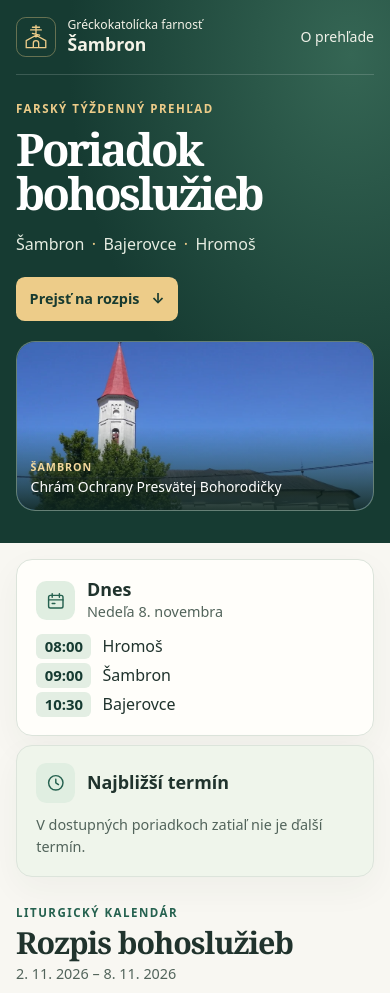
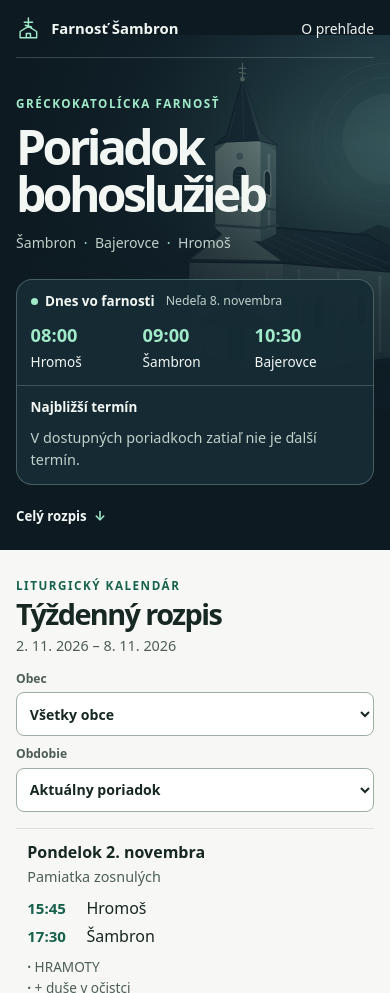
Before and after one commit to a1ad1da1am1m/sambron-bohosluzby, a plain HTML site: page site/index.html in a window 390 px wide. Shown: the top 993 px of the page. Drawn offline with Linux system fonts and the light colour scheme.

Commit message:
Dať dnešné termíny do minimalistickej hlavičky s ilustráciou cerkvi

```diff
--- a/site/index.html
+++ b/site/index.html
@@ -3,60 +3,54 @@
 <head>
   <meta charset="utf-8">
   <meta name="viewport" content="width=device-width, initial-scale=1">
-  <meta name="theme-color" content="#163b32">
-  <meta name="description" content="Aktuálny liturgický poriadok gréckokatolíckej farnosti Šambron pre Šambron, Bajerovce a Hromoš.">
+  <meta name="theme-color" content="#0d1a22">
+  <meta name="description" content="Dnešné časy a aktuálny liturgický poriadok farnosti Šambron pre Šambron, Bajerovce a Hromoš.">
   <title>Poriadok bohoslužieb | Farnosť Šambron</title>
-  <link rel="stylesheet" href="style.css?v=2">
-  <script src="prehlad.js?v=2" defer></script>
+  <link rel="stylesheet" href="style.css?v=3">
+  <script src="prehlad.js?v=3" defer></script>
 </head>
 <body>
   <a class="skip" href="#rozpis">Preskočiť na rozpis</a>
   <header class="hero">
     <div class="wrap">
-      <div class="masthead">
+      <nav class="masthead" aria-label="Hlavná navigácia">
         <a class="brand" href="./">
-          <svg viewBox="0 0 32 32" fill="none" aria-hidden="true"><path d="M16 3v13M10 8h12M12 5h8m-8 7 8 2M5 28V20l11-6 11 6v8H5Zm8 0v-5a3 3 0 0 1 6 0v5" stroke="currentColor" stroke-width="1.5" stroke-linecap="round" stroke-linejoin="round"/></svg>
-          <span>Gréckokatolícka farnosť<strong>Šambron</strong></span>
+          <svg viewBox="0 0 24 24" fill="none" aria-hidden="true"><path d="M12 2v9M8 6h8m-7 3 6 1.5M4 21v-6l8-5 8 5v6H4Zm6 0v-4h4v4" stroke="currentColor" stroke-width="1.4" stroke-linecap="round" stroke-linejoin="round"/></svg>
+          <span>Farnosť Šambron</span>
         </a>
         <a class="mast-link" href="#o-prehlade">O prehľade</a>
+      </nav>
+      <div class="hero-intro">
+        <p class="eyebrow">Gréckokatolícka farnosť</p>
+        <h1>Poriadok<br>bohoslužieb</h1>
+        <p class="places">Šambron <span>·</span> Bajerovce <span>·</span> Hromoš</p>
       </div>
-      <div class="hero-grid">
-        <div class="hero-copy">
-          <p class="eyebrow">Farský týždenný prehľad</p>
-          <h1>Poriadok<br>bohoslužieb</h1>
-          <p class="places">Šambron <span>·</span> Bajerovce <span>·</span> Hromoš</p>
-          <a class="hero-action" href="#rozpis">Prejsť na rozpis <span aria-hidden="true">↓</span></a>
-        </div>
-        <figure class="church">
-          <img src="cerkov.webp" alt="Biely gréckokatolícky chrám v Šambrone pri pohľade z ulice" width="947" height="768" fetchpriority="high">
-          <figcaption><span>Šambron</span>Chrám Ochrany Presvätej Bohorodičky</figcaption>
-        </figure>
+      <div class="quick" aria-live="polite">
+        <section class="quick-today" aria-labelledby="today-title">
+          <div class="quick-heading">
+            <h2 id="today-title"><span class="status-dot" aria-hidden="true"></span>Dnes vo farnosti</h2>
+            <p id="today-date"></p>
+          </div>
+          <div id="today"><p class="detail">Načítavam poriadok…</p></div>
+        </section>
+        <section class="quick-next" aria-labelledby="next-title">
+          <div class="quick-heading">
+            <h2 id="next-title">Najbližší termín</h2>
+            <p id="next-date" hidden></p>
+          </div>
+          <div id="next"><p class="detail">Načítavam poriadok…</p></div>
+        </section>
       </div>
+      <a class="jump" href="#rozpis">Celý rozpis <span aria-hidden="true">↓</span></a>
     </div>
   </header>
   <main class="wrap">
     <noscript><p class="notice">Zapnite JavaScript alebo otvorte pôvodný farský rozpis cez odkaz v pätičke.</p></noscript>
-    <div class="summary" aria-live="polite">
-      <section class="today-card">
-        <div class="card-heading">
-          <span class="card-icon" aria-hidden="true"><svg viewBox="0 0 24 24" fill="none"><rect x="4" y="6" width="16" height="14" rx="2"/><path d="M8 4v4m8-4v4M4 11h16m-12 4h3"/></svg></span>
-          <div><h2>Dnes</h2><p class="detail" id="today-date"></p></div>
-        </div>
-        <div id="today"><p class="detail">Načítavam poriadok…</p></div>
-      </section>
-      <section class="next-card">
-        <div class="card-heading">
-          <span class="card-icon" aria-hidden="true"><svg viewBox="0 0 24 24" fill="none"><circle cx="12" cy="12" r="8"/><path d="M12 8v4l3 2"/></svg></span>
-          <div><h2>Najbližší termín</h2><p class="detail" id="next-date" hidden></p></div>
-        </div>
-        <div id="next"><p class="detail">Načítavam poriadok…</p></div>
-      </section>
-    </div>
     <section class="schedule-section" id="rozpis" aria-labelledby="schedule-title">
       <div class="toolbar">
         <div class="schedule-heading">
           <p class="eyebrow">Liturgický kalendár</p>
-          <h2 id="schedule-title">Rozpis bohoslužieb</h2>
+          <h2 id="schedule-title">Týždenný rozpis</h2>
           <p id="range" class="detail"></p>
         </div>
         <div class="filters">
@@ -75,17 +69,16 @@
           </label>
         </div>
       </div>
-      <div id="schedule" aria-live="polite"></div>
+      <div id="schedule" class="schedule" aria-live="polite"></div>
     </section>
   </main>
   <footer id="o-prehlade">
     <div class="wrap footer-inner">
       <div>
-        <p class="eyebrow">Farnosť Šambron</p>
         <h2>O prehľade</h2>
-        <p>Časy sú automaticky spracované z farských poriadkov. Úmysly, úplné oznamy a prípadné zmeny nájdete vo farskom origináli.</p>
-        <a href="https://www.mojakomunita.sk/web/gkc-farnost-sambron/poriadok-bohosluzieb">Všetky poriadky na farskej stránke <span aria-hidden="true">↗</span></a>
-        <p class="photo-credit"><a href="https://commons.wikimedia.org/wiki/File:Sambron13Slovakia.JPG">Fotografia chrámu</a> · Jozef Kotulič, Wikimedia Commons · <a href="https://creativecommons.org/licenses/by-sa/3.0/">CC BY-SA 3.0</a> · WebP, výrez pri zobrazení</p>
+        <p>Časy preberáme z farských poriadkov. Úmysly, úplné oznamy a prípadné zmeny nájdete vo farskom origináli.</p>
+        <a href="https://www.mojakomunita.sk/web/gkc-farnost-sambron/poriadok-bohosluzieb">Farské poriadky <span aria-hidden="true">↗</span></a>
+        <p class="art-credit">Ilustrácia v hlavičke zobrazuje Chrám Ochrany Presvätej Bohorodičky v Šambrone. <a href="https://sk.wikipedia.org/wiki/S%C3%BAbor:Cerkovsambron.png">Fotografia na Wikipédii</a></p>
       </div>
       <details class="developer">
         <summary>Informácie pre developerov</summary>
--- a/site/style.css
+++ b/site/style.css
@@ -1,92 +1,125 @@
 :root {
   color-scheme: light;
-  --canvas: #f8f7f2;
-  --paper: #fffefa;
-  --ink: #20332d;
-  --muted: #52645b;
-  --green: #163b32;
-  --green-mid: #25614f;
-  --pale: #e9f2e9;
-  --gold: #edcc89;
-  --line: #dce4db;
-  --shadow: 0 12px 34px #2344350c;
+  --background: #f7f8f6;
+  --paper: #fff;
+  --ink: #172722;
+  --muted: #4c5e56;
+  --line: #dbe3de;
+  --accent: #17624d;
+  --dark: #0d1a22;
+  --light: #f2f7f4;
+  --light-muted: #c1d0ca;
+  --mint: #a1eac9;
   font: 1rem/1.55 system-ui, -apple-system, "Segoe UI", sans-serif;
   color: var(--ink);
-  background: var(--canvas);
+  background: var(--background);
 }
 * { box-sizing: border-box; }
-body, h1, h2, h3, p, figure { margin: 0; }
-a { color: var(--green-mid); text-underline-offset: .22em; }
+body, h1, h2, h3, p { margin: 0; }
+a { color: var(--accent); text-underline-offset: .23em; }
 a:hover { text-decoration-thickness: 2px; }
-:focus-visible { outline: 3px solid #b16d15; outline-offset: 4px; }
-.wrap { width: min(68rem, calc(100% - 3rem)); margin-inline: auto; }
+:focus-visible { outline: 3px solid #007b65; outline-offset: 4px; }
+.hero :focus-visible { outline-color: var(--mint); }
+.wrap { width: min(68rem, calc(100% - 4rem)); margin-inline: auto; }
 .skip { position: absolute; inset: .5rem auto auto .5rem; padding: .65rem; z-index: 2; transform: translateY(-150%); background: white; }
 .skip:focus { transform: none; }
-.hero { color: white; background: radial-gradient(ellipse at 90% 10%, #356654 0, transparent 57%), var(--green); }
-.masthead { display: flex; align-items: center; justify-content: space-between; gap: 1rem; padding-block: 1.05rem; border-bottom: 1px solid #ffffff29; }
-.brand { display: inline-flex; gap: .72rem; align-items: center; color: #f4f3e8; text-decoration: none; font-size: .76rem; line-height: 1.35; }
-.brand svg { width: 2.5rem; height: 2.5rem; color: var(--gold); padding: .3rem; border: 1px solid #edcc8960; border-radius: .6rem; }
-.brand strong { display: block; font-size: 1.1rem; }
-.mast-link { color: #f1f2e9; font-size: .88rem; text-decoration: none; white-space: nowrap; }
-.mast-link:hover { text-decoration: underline; }
-.hero-grid { display: grid; grid-template-columns: .9fr 1.1fr; gap: clamp(1.5rem, 4.7vw, 4.5rem); align-items: center; padding-block: clamp(1.6rem, 4.3vw, 3.8rem) clamp(2rem, 5vw, 4.4rem); }
-.eyebrow { color: var(--green-mid); text-transform: uppercase; font-weight: 750; font-size: .72rem; letter-spacing: .13em; }
-.hero .eyebrow { color: var(--gold); }
-h1 { margin-top: .55rem; font: 600 clamp(2.8rem, 6.7vw, 5.2rem)/.99 Georgia, serif; letter-spacing: -.06em; }
-.places { margin-top: 1rem; color: #e5ece1; }
-.places span { color: var(--gold); margin-inline: .2rem; }
-.hero-action { display: inline-flex; gap: .75rem; align-items: center; min-height: 2.75rem; margin-top: 1.3rem; padding: .55rem .85rem; border-radius: .55rem; color: #183b30; background: var(--gold); text-decoration: none; font-size: .9rem; font-weight: 750; }
-.hero-action:hover { background: #f9dca0; }
-.church { isolation: isolate; position: relative; border: 1px solid #ffffff46; border-radius: 1.2rem; overflow: hidden; background: #2a5042; min-width: 0; }
-.church img { display: block; width: 100%; height: clamp(14rem, 30vw, 21rem); object-fit: cover; object-position: center 23%; }
-.church figcaption { position: absolute; inset: auto 0 0; padding: 2rem .85rem .78rem; background: linear-gradient(transparent, #0d241fe8); color: white; font-size: .87rem; }
-.church figcaption span { display: block; color: #f2d89d; font-weight: 750; text-transform: uppercase; letter-spacing: .09em; font-size: .67rem; }
-.summary { display: grid; grid-template-columns: 1fr 1fr; gap: 1rem; margin-block: 1.4rem 2.7rem; }
-.summary section, .notice { background: var(--paper); border: 1px solid var(--line); border-radius: 1rem; box-shadow: var(--shadow); padding: 1.1rem 1.2rem; min-width: 0; }
-.summary .next-card { background: #eff5eb; }
-.card-heading { display: flex; align-items: center; gap: .72rem; margin-bottom: .7rem; }
-.card-heading h2 { font-size: 1.12rem; line-height: 1.3; }
-.card-icon { display: grid; place-items: center; width: 2.45rem; height: 2.45rem; flex: none; color: var(--green-mid); background: #e0eee1; border-radius: .65rem; }
-.card-icon svg { width: 1.35rem; height: 1.35rem; stroke: currentColor; stroke-width: 1.6; stroke-linecap: round; stroke-linejoin: round; }
+.hero {
+  isolation: isolate;
+  position: relative;
+  overflow: hidden;
+  background: var(--dark);
+  color: var(--light);
+}
+.hero::before {
+  content: "";
+  z-index: -1;
+  position: absolute;
+  inset: 0;
+  background:
+    linear-gradient(90deg, #0d1a22 5%, #0d1a22e8 30%, #0d1a2210 69%),
+    linear-gradient(0deg, #0d1a22 0%, #0d1a2200 50%),
+    url("cerkov-ilustracia.svg") right max(0px, calc((100vw - 86rem) / 2)) top / auto 100% no-repeat;
+}
+.masthead { display: flex; align-items: center; justify-content: space-between; gap: 1rem; min-height: 4.25rem; border-bottom: 1px solid #d1e4db36; }
+.brand { display: inline-flex; align-items: center; gap: .65rem; color: var(--light); text-decoration: none; font-size: .93rem; font-weight: 720; }
+.brand svg { width: 1.55rem; height: 1.55rem; color: var(--mint); }
+.mast-link { color: var(--light); font-size: .87rem; text-decoration: none; white-space: nowrap; }
+.mast-link:hover, .jump:hover { text-decoration: underline; }
+.hero-intro { padding-block: clamp(2.3rem, 5.3vw, 4.25rem) clamp(1.55rem, 3vw, 2.4rem); }
+.eyebrow { color: var(--accent); text-transform: uppercase; font-weight: 780; font-size: .73rem; letter-spacing: .13em; }
+.hero .eyebrow { color: var(--mint); }
+h1 { margin-top: .62rem; font-size: clamp(3rem, 7.5vw, 6rem); font-weight: 790; line-height: .98; letter-spacing: -.075em; }
+.places { margin-top: .92rem; color: var(--light-muted); font-size: clamp(.88rem, 1.6vw, 1.04rem); }
+.places span { color: var(--mint); margin-inline: .24rem; }
+.quick { display: grid; grid-template-columns: minmax(0, 2fr) minmax(0, 1fr); border: 1px solid #c3e9db46; border-radius: 1rem; background: #172d35e8; }
+.quick section { padding: .95rem 1.2rem 1.05rem; min-width: 0; }
+.quick-next { border-inline-start: 1px solid #c3e9db36; }
+.quick-heading { display: flex; align-items: baseline; flex-wrap: wrap; gap: .12rem .7rem; margin-bottom: .56rem; }
+.quick-heading h2 { display: flex; align-items: center; gap: .45rem; font-size: .84rem; font-weight: 760; }
+.quick-heading p { color: var(--light-muted); font-size: .77rem; }
+.quick-heading p::first-letter, .day h3::first-letter { text-transform: uppercase; }
+.status-dot { width: .45rem; height: .45rem; background: var(--mint); border-radius: 50%; flex: none; }
+.quick .detail { color: var(--light-muted); }
+.quick .events { display: flex; flex-wrap: wrap; gap: .55rem 1.45rem; }
+.quick .events li + li { margin-top: 0; }
+.quick .events li { gap: .1rem .5rem; }
+.quick .events time { color: var(--mint); background: transparent; min-width: 0; padding: 0; font-size: 1.14rem; }
+.quick .events span { color: var(--light); font-size: .85rem; }
+.jump { display: inline-flex; gap: .45rem; align-items: center; min-height: 2.75rem; margin-block: .55rem .72rem; color: var(--light); text-decoration: none; font-size: .83rem; font-weight: 680; }
+.jump span { color: var(--mint); }
+.notice { border: 1px solid var(--line); border-radius: .65rem; padding: .9rem 1rem; background: var(--paper); }
 .detail { color: var(--muted); font-size: .9rem; overflow-wrap: anywhere; }
-.toolbar { display: flex; flex-wrap: wrap; justify-content: space-between; align-items: end; gap: .8rem 1.5rem; margin-bottom: .9rem; }
-.schedule-heading h2 { font: 600 clamp(1.9rem, 5vw, 2.75rem)/1.12 Georgia, serif; letter-spacing: -.035em; margin-block: .22rem; }
+.schedule-section { scroll-margin-top: 1rem; margin-block: clamp(1.7rem, 4.5vw, 3.25rem) clamp(2.2rem, 5vw, 4rem); }
+.toolbar { display: flex; flex-wrap: wrap; justify-content: space-between; align-items: end; gap: .8rem 1.5rem; margin-bottom: 1rem; }
+.schedule-heading h2 { margin-block: .13rem .28rem; font-size: clamp(1.8rem, 4.8vw, 2.75rem); font-weight: 780; line-height: 1.15; letter-spacing: -.055em; }
 .filters { display: flex; flex-wrap: wrap; gap: .55rem; max-width: 100%; }
-.filters label { display: grid; grid-template-columns: minmax(0, 1fr); gap: .22rem; min-width: 0; font-size: .78rem; font-weight: 700; color: var(--muted); }
-select { width: 100%; min-width: 0; min-height: 2.7rem; padding: .45rem .55rem; font: inherit; font-size: .88rem; color: var(--ink); background: var(--paper); border: 1px solid #a8b8ab; border-radius: .56rem; }
-.schedule-section { scroll-margin-top: 1rem; margin-bottom: 2.6rem; }
-.schedule-note { color: var(--muted); font-size: .9rem; margin-bottom: .65rem; }
-.day { display: grid; grid-template-columns: minmax(11rem, .8fr) minmax(0, 1.2fr); gap: .5rem 1.5rem; padding: 1rem 1.2rem; border: 1px solid var(--line); border-radius: .78rem; margin-bottom: .45rem; background: var(--paper); }
-.day.current { border-color: #9ab6a2; background: #f1f7ed; box-shadow: inset .22rem 0 var(--green-mid); }
-.day h3 { font-size: 1.03rem; line-height: 1.35; }
-.day h3::first-letter, #today-date::first-letter, #next-date::first-letter { text-transform: uppercase; }
-.day .detail { margin-top: .25rem; }
-.today-tag { display: inline-block; margin-top: .45rem; padding: .13rem .48rem; border-radius: 1rem; background: #dcebdc; color: var(--green); font-size: .69rem; font-weight: 800; letter-spacing: .035em; text-transform: uppercase; }
+.filters label { display: grid; grid-template-columns: minmax(0, 1fr); gap: .23rem; min-width: 0; font-size: .76rem; font-weight: 720; color: var(--muted); }
+select { width: 100%; min-width: 0; min-height: 2.75rem; padding: .45rem .55rem; font: inherit; font-size: .88rem; color: var(--ink); background: var(--paper); border: 1px solid #9bafa3; border-radius: .5rem; }
+.schedule { border-top: 1px solid var(--line); }
+.schedule > .notice, .schedule-note { margin-top: .7rem; }
+.schedule-note { color: var(--muted); font-size: .88rem; }
+.day { display: grid; grid-template-columns: minmax(12rem, .9fr) minmax(0, 1.1fr); gap: .5rem 1.5rem; border-bottom: 1px solid var(--line); padding: .95rem 1rem; }
+.day.current { background: #e9f2ec; box-shadow: inset .2rem 0 var(--accent); }
+.day h3 { font-size: 1rem; font-weight: 760; line-height: 1.4; }
+.day .detail { margin-top: .2rem; }
+.today-tag { display: inline-block; margin-top: .35rem; padding: .09rem .42rem; border-radius: .28rem; background: #d6e9dc; color: #18533f; font-size: .67rem; font-weight: 800; letter-spacing: .04em; text-transform: uppercase; }
 .events, .notes { list-style: none; padding: 0; margin: 0; }
-.events li { display: flex; align-items: baseline; flex-wrap: wrap; gap: .24rem .7rem; }
-.events li + li { margin-top: .25rem; }
-time { display: inline-block; flex: none; min-width: 3.45rem; padding: .06rem .35rem; text-align: center; color: var(--green); background: #e3eee3; border-radius: .38rem; font-size: .93rem; font-variant-numeric: tabular-nums; font-weight: 780; }
-.notes { margin-top: .5rem; color: var(--muted); font-size: .86rem; }
+.events li { display: flex; align-items: baseline; flex-wrap: wrap; gap: .2rem .65rem; }
+.events li + li { margin-top: .24rem; }
+time { display: inline-block; flex: none; min-width: 3.05rem; color: var(--accent); font-size: .94rem; font-variant-numeric: tabular-nums; font-weight: 780; }
+.notes { margin-top: .42rem; color: var(--muted); font-size: .85rem; }
 .notes li::before { content: "· "; font-weight: bold; }
-.source-link { display: inline-block; margin-top: .6rem; font-size: .9rem; font-weight: 650; }
-footer { border-top: 1px solid var(--line); background: #edf1e8; color: var(--muted); }
-.footer-inner { display: grid; grid-template-columns: 1fr 1fr; gap: 1.5rem 3rem; align-items: start; padding-block: 1.8rem 2.2rem; font-size: .9rem; }
-footer h2 { font-size: 1.22rem; color: var(--ink); }
-footer p { margin-block: .3rem .65rem; }
-.photo-credit { font-size: .78rem; margin-top: .9rem; }
-.developer { min-width: 0; padding: .75rem .85rem; border: 1px solid #c9d6c8; border-radius: .6rem; background: #f7f9f3; }
-.developer summary { cursor: pointer; min-height: 1.5rem; color: var(--ink); font-weight: 700; }
+.source-link { display: inline-block; margin-top: .7rem; font-size: .88rem; font-weight: 700; }
+footer { border-top: 1px solid var(--line); color: var(--muted); background: #edf1ed; }
+.footer-inner { display: grid; grid-template-columns: 1fr 1fr; gap: 1.5rem 3rem; align-items: start; padding-block: 1.65rem 2.2rem; font-size: .88rem; }
+footer h2 { font-size: 1.13rem; color: var(--ink); }
+footer p { margin-block: .35rem .65rem; }
+.art-credit { margin-top: .85rem; font-size: .79rem; }
+.developer { min-width: 0; padding: .65rem .8rem; border: 1px solid #c4d2c8; border-radius: .55rem; }
+.developer summary { cursor: pointer; min-height: 1.6rem; color: var(--ink); font-weight: 720; }
 .developer p { overflow-wrap: anywhere; }
-.developer ul { display: flex; flex-wrap: wrap; gap: .3rem 1rem; list-style: none; padding: 0; margin: .7rem 0 0; }
-@media (max-width: 44rem) {
+.developer ul { display: flex; flex-wrap: wrap; gap: .3rem .9rem; list-style: none; padding: 0; margin: .6rem 0 0; }
+@media (max-width: 48rem) {
   .wrap { width: calc(100% - 2rem); }
-  .hero-grid { grid-template-columns: 1fr; gap: 1.25rem; }
-  .church img { height: clamp(10rem, 43vw, 17rem); }
+  .hero::before { background-position: center, center, right -7rem top; }
   .footer-inner { grid-template-columns: 1fr; }
 }
-@media (max-width: 34rem) {
-  .summary { grid-template-columns: 1fr; margin-block: 1rem 1.7rem; gap: .55rem; }
-  .day { grid-template-columns: 1fr; gap: .65rem; padding: .85rem; }
+@media (max-width: 38rem) {
+  .hero::before {
+    background:
+      linear-gradient(90deg, #0d1a22 3%, #0d1a22c2 44%, #0d1a223b),
+      linear-gradient(0deg, #0d1a22 3%, #0d1a22aa 46%, #0d1a2200 74%),
+      url("cerkov-ilustracia.svg") right -6.75rem top 2.2rem / auto 68% no-repeat;
+  }
+  .masthead { min-height: 3.65rem; }
+  .quick { grid-template-columns: 1fr; }
+  .quick section { padding: .72rem .85rem .8rem; }
+  .quick-next { border-inline-start: 0; border-top: 1px solid #c3e9db36; }
+  .quick .events { gap: .35rem .9rem; }
+  .quick-today .events { display: grid; grid-template-columns: repeat(auto-fit, minmax(min(100%, 4.75rem), 1fr)); gap: .45rem; }
+  .quick-today .events li { display: grid; justify-items: start; min-width: 0; }
+  .quick-today .events span { overflow-wrap: anywhere; }
+  .day { grid-template-columns: 1fr; gap: .45rem; padding: .75rem .7rem; }
   .filters { width: 100%; display: grid; grid-template-columns: minmax(0, .8fr) minmax(0, 1.2fr); }
 }
 @media (max-width: 25rem) {
```
Also changed, not shown: site/cerkov-ilustracia.svg (added), site/cerkov.webp (deleted), 1 other file.
